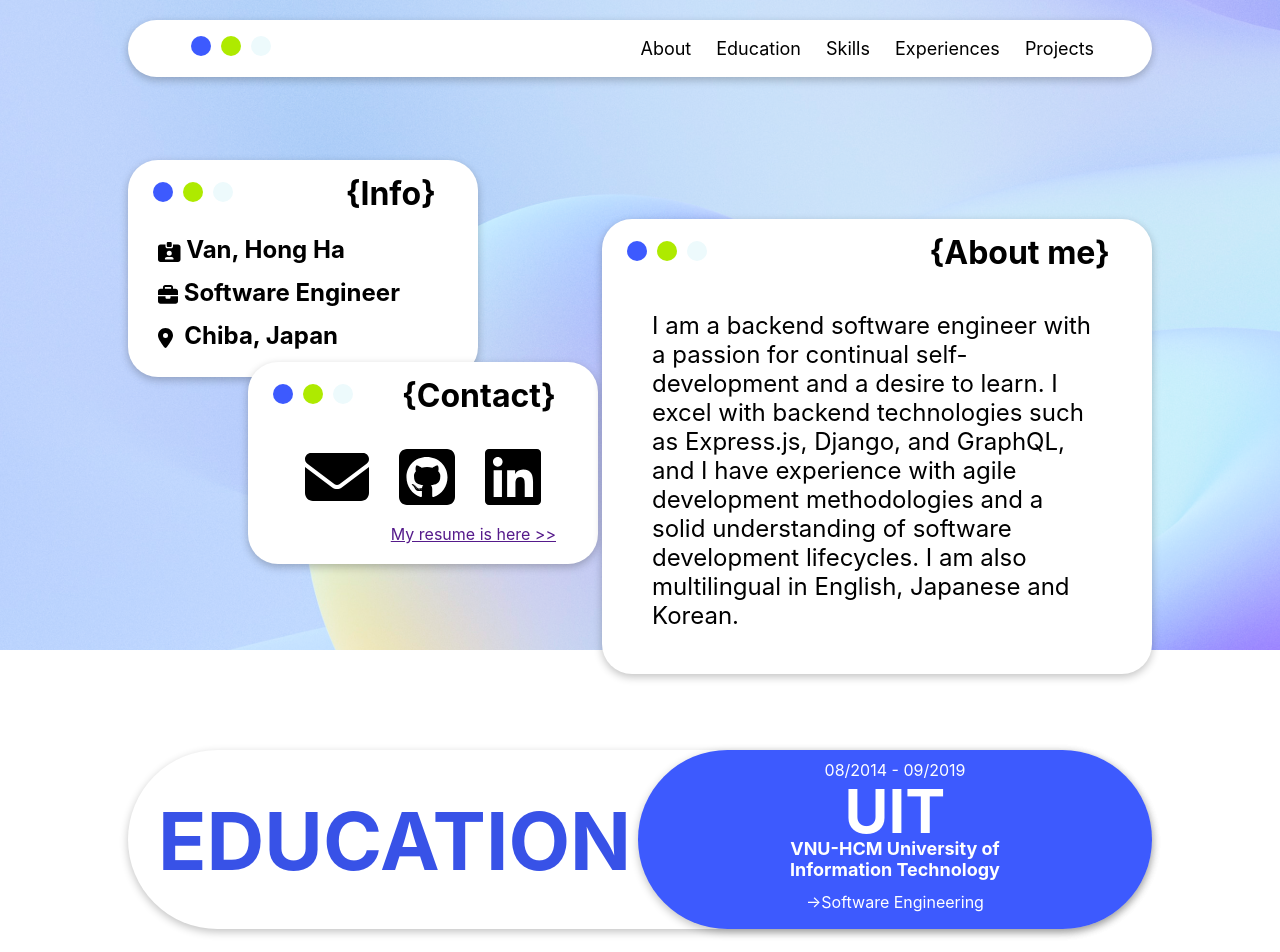
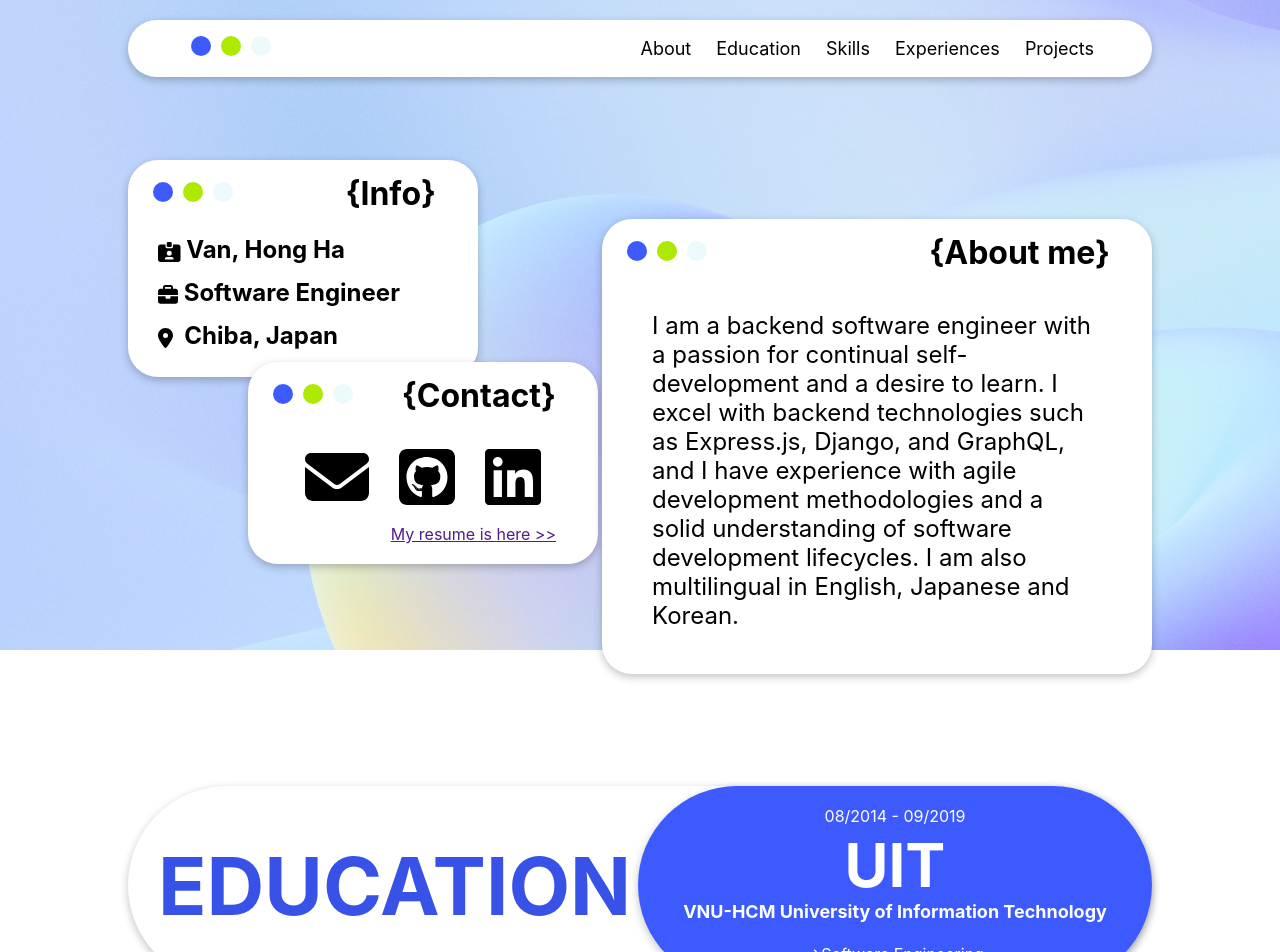
Before and after one commit to vanhongha/portfolio, a React (Create React App) app: page / in a window 1280 px wide. Shown: the top 952 px of the page. Built offline with nearby package versions, Linux system fonts and the light colour scheme.

Commit message:
Update components - css

```diff
--- a/src/App.css
+++ b/src/App.css
@@ -3,4 +3,7 @@
 	width: 80%;
 	max-width: 1250px;
 	margin: auto;
+	position: absolute;
+	left: 0;
+	right: 0;
 }
--- a/src/components/about/About.module.css
+++ b/src/components/about/About.module.css
@@ -9,5 +9,5 @@
 
 .container{
 	position: relative;
-	height: 750px;
+	height: 686px;
 }
--- a/src/components/education/Education.js
+++ b/src/components/education/Education.js
@@ -14,7 +14,7 @@ const Education = () => {
 			<Card className={classes.university}>
 				<div className={classes["middle"]}>
 					<div className={classes.period}>08/2014 - 09/2019</div>
-					<a style={{color: "white", textDecoration: "none"}} href={"https://en.uit.edu.vn/"} target="_blank">
+					<a href={"https://en.uit.edu.vn/"} target="_blank">
 						<div className={classes["university-name"]}>
 							UIT
 						</div>
--- a/src/components/education/Education.module.css
+++ b/src/components/education/Education.module.css
@@ -4,7 +4,8 @@
 
 .education{
 	position: relative;
-	padding: 55px 10px;
+	margin-top: 100px;
+	padding: 99px 10px;
 }
 
 .university{
@@ -21,7 +22,7 @@
 }
 
 .period{
-	line-height: 30px;
+	line-height: 45px;
 }
 
 .university-name{
@@ -33,6 +34,7 @@
 .university-name-sub{
 	font-size: large;
 	font-weight: bold;
+	line-height: 40px;
 }
 
 .major{
@@ -48,8 +50,18 @@
 
 .middle{
 	position: absolute;
+	width: 100%;
 	left: 50%;
 	top: 50%;
 	-ms-transform: translateX(-50%) translateY(-50%);
 	transform: translateX(-50%) translateY(-50%);
 }
+
+.middle a{
+	color: white;
+	text-decoration: none;
+}
+
+.middle a:hover{
+	text-decoration: underline;
+}
--- a/src/components/header/Header.module.css
+++ b/src/components/header/Header.module.css
@@ -2,7 +2,6 @@ header {
 	position: absolute;
 	overflow: hidden;
 	background-color: #ffffff;
-	width: 80%;
 	max-width: 1250px;
 	border-radius: 50px;
 	margin-top: 20px;
```
